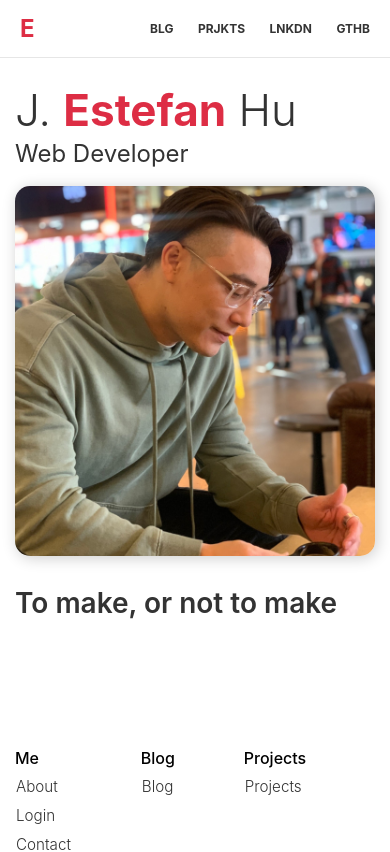
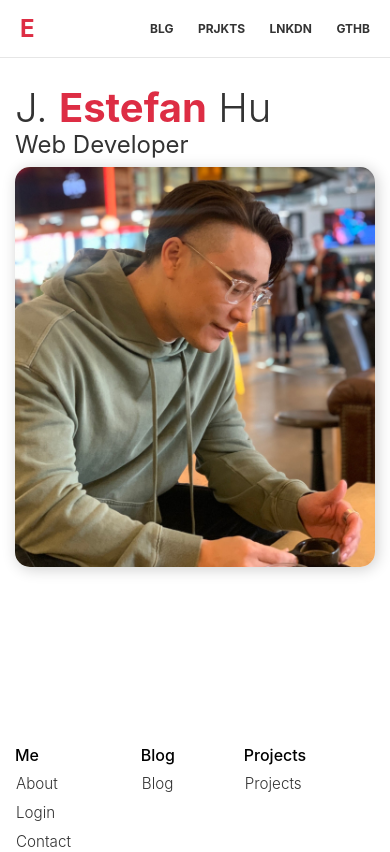
Before and after one commit to EstefanHu/portfolio, a Next.js app: page / in a window 390 px wide. Shown: the top 852 px of the page. Built offline with nearby package versions, Linux system fonts and the light colour scheme.

Commit message:
Updated styles for reducing errors

```diff
--- a/src/app/(landing)/(about)/landing.module.scss
+++ b/src/app/(landing)/(about)/landing.module.scss
@@ -11,6 +11,7 @@
     flex-direction: row;
     justify-content: space-between;
     padding-top: 50px;
+    margin-bottom: 50px;
 
     h1 {
       font-size: 3rem;
@@ -36,29 +37,36 @@
       position: relative;
     }
 
-    @media only screen and (max-width: 650px) {
+    @media only screen and (max-width: 610px) {
       h1 {
-        font-size: 2.75rem;
+        font-size: 2.5rem;
       }
 
       .imageWrapper {
         width: 240px;
         height: 320px;
+
+        img {
+          object-fit: cover;
+        }
       }
     }
 
-    @media only screen and (max-width: 525px) {
+    @media only screen and (max-width: 505px) {
       padding-top: 10px;
       flex-direction: column;
 
+      h1 {
+        margin-bottom: -5px;
+      }
+
       h2 {
-        margin-bottom: 20px;
+        margin-bottom: 10px;
       }
 
       .imageWrapper {
         width: 100%;
-        height: 370px;
-        margin-bottom: 30px;
+        height: 400px;
       }
     }
   }
@@ -68,7 +76,7 @@
     flex-direction: column;
     width: 100%;
     max-width: 800px;
-    margin: 0 auto;
+    // margin: 0 auto;
 
     h3 {
       font-size: 1.75rem;
--- a/src/app/(landing)/(about)/page.tsx
+++ b/src/app/(landing)/(about)/page.tsx
@@ -17,14 +17,14 @@ export default function Home() {
             src='/images/me.webp'
             alt='me'
             priority
-            objectFit='cover'
             fill
+            sizes='100%'
           />
         </div>
       </section>
 
       <section>
-        <h3>To make, or not to make</h3>
+        <h3></h3>
       </section>
     </main>
   );
--- a/src/app/(landing)/layout.module.scss
+++ b/src/app/(landing)/layout.module.scss
@@ -50,7 +50,7 @@
   width: 100%;
   display: flex;
   background-color: var(--layout);
-  padding: 55px 15px 30px;
+  padding: 55px 15px 20px;
 
   footer {
     width: 100%;
```
